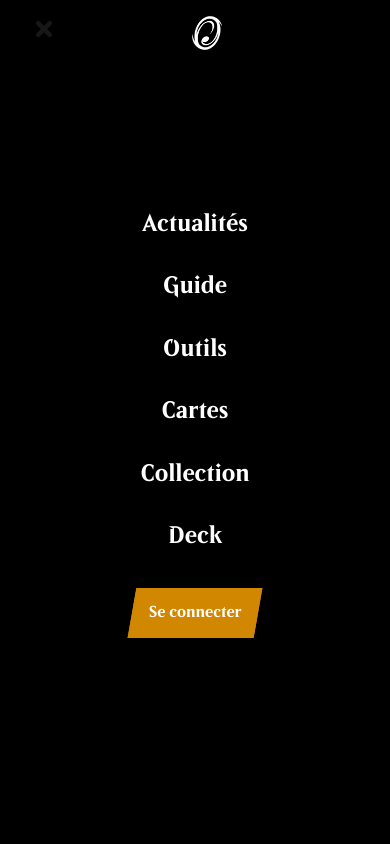
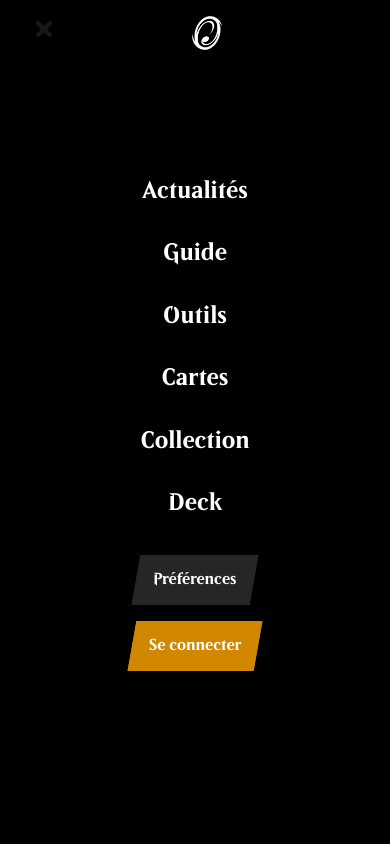
Before and after one commit to PaulDebril/gatheringportal, a Next.js app: page /user-preferences in a window 390 px wide. Both pictures are taken after a click on the button "Toggle menu". Shown: the top 844 px of the page. Built offline with nearby package versions, Linux system fonts and the light colour scheme; no server answers; what web-push would draw is missing.

Commit message:
style(core) : Responsive for User Preferences

```diff
--- a/src/app/(pages)/user-preferences/page.tsx
+++ b/src/app/(pages)/user-preferences/page.tsx
@@ -56,7 +56,6 @@ export default function PushNotificationsPreferences() {
   async function unsubscribeFromPush() {
     if (subscription) {
       try {
-        // Désabonnez le PushManager
         await subscription.unsubscribe();
         await unsubscribeUser(subscription);
         setSubscription(null);
@@ -93,14 +92,14 @@ export default function PushNotificationsPreferences() {
   }
 
   return (
-    <div className="container mx-auto pt-54 px- min-h-screen ">
-      <div className="mb-8 bg-neutral-800 rounded shadow p-8 text-white">
-      <h1 className="text-3xl font-bold mb-6 text-center">
+    <div className="max-w-7xl mx-auto p-4 md:p-10 min-h-screen pt-16 md:pt-32">
+      <div className="mb-8 bg-neutral-800 rounded shadow p-6 md:p-8 text-white">
+        <h1 className="text-3xl font-bold mb-6 text-center beleren-font">
           Préférences utilisateur
         </h1>
 
-      <div className="flex items-center mb-8">
-        <label htmlFor="notifications-toggle" className="mr-4 font-bold">
+        <div className="flex flex-col sm:flex-row sm:items-center sm:justify-start mb-8">
+          <label htmlFor="notifications-toggle" className="mr-4 font-bold whitespace-nowrap">
             Notifications :
           </label>
           <label className="inline-flex items-center cursor-pointer">
@@ -129,14 +128,16 @@ export default function PushNotificationsPreferences() {
             onChange={(e) => setMessage(e.target.value)}
             className="w-full p-2 rounded bg-neutral-700 text-white mb-4"
           />
+          <div className="flex">
             <button
               onClick={simulateNewArticle}
-          className="bg-[#d18700] text-white px-4 py-2 rounded"
+              className="ml-auto bg-[#d18700] text-white px-4 py-2 rounded beleren-font"
             >
               Envoyer notification
             </button>
           </div>
         </div>
       </div>
+    </div>
   );
 }
--- a/src/app/components/Header/header.tsx
+++ b/src/app/components/Header/header.tsx
@@ -314,23 +314,24 @@ const Header: React.FC = () => {
                 </li>
               </ul>
             </nav>
-            <div className="mt-8 flex justify-center px-4">
+            <div className="mt-8 flex flex-col items-center space-y-4 w-full px-4">
+            <Link href="/user-preferences" onClick={() => setMobileMenuOpen(false)}>
+              <button className="w-full max-w-xs bg-neutral-800 border border-neutral-800 text-white px-4 py-3 transform -skew-x-10 cursor-pointer">
+                <span className="inline-block transform skew-x-10">Préférences</span>
+              </button>
+            </Link>
             {loading ? (
               <p className="text-center">Chargement...</p>
             ) : user ? (
               <Link href="/account" onClick={() => setMobileMenuOpen(false)}>
-                  <button className="bg-[#d18700] border border-[#d18700] text-white px-4 py-3 transform -skew-x-10 cursor-pointer">
-                    <span className="inline-block transform skew-x-10">
-                      Mon Compte
-                    </span>
+                <button className="w-full max-w-xs bg-[#d18700] border border-[#d18700] text-white px-4 py-3 transform -skew-x-10 cursor-pointer">
+                  <span className="inline-block transform skew-x-10">Mon Compte</span>
                 </button>
               </Link>
             ) : (
               <Link href="/auth" onClick={() => setMobileMenuOpen(false)}>
-                  <button className="bg-[#d18700] border border-[#d18700] text-white px-4 py-3 transform -skew-x-10 cursor-pointer">
-                    <span className="inline-block transform skew-x-10">
-                      Se connecter
-                    </span>
+                <button className="w-full max-w-xs bg-[#d18700] border border-[#d18700] text-white px-4 py-3 transform -skew-x-10 cursor-pointer">
+                  <span className="inline-block transform skew-x-10">Se connecter</span>
                 </button>
               </Link>
             )}
```
Lines whose indentation alone changed are shown as unchanged.
